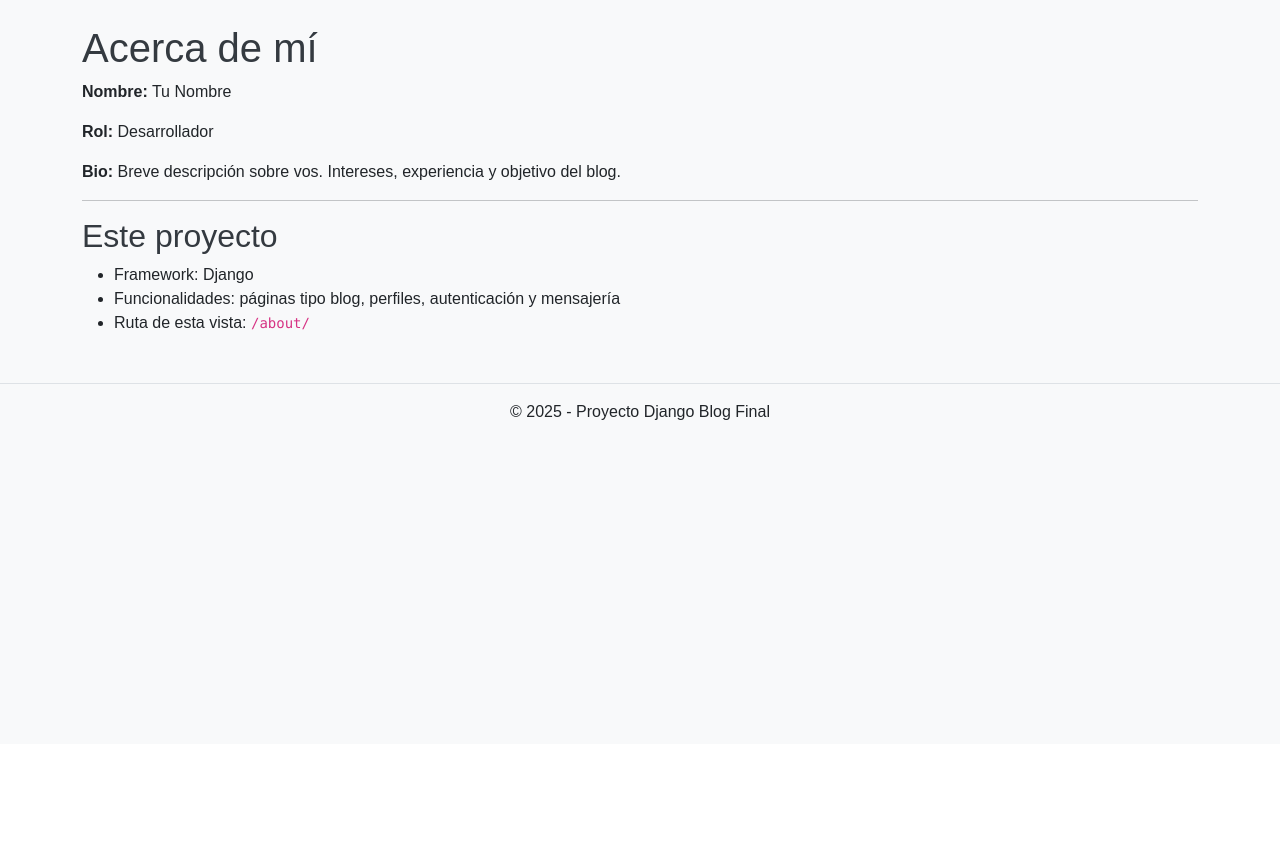
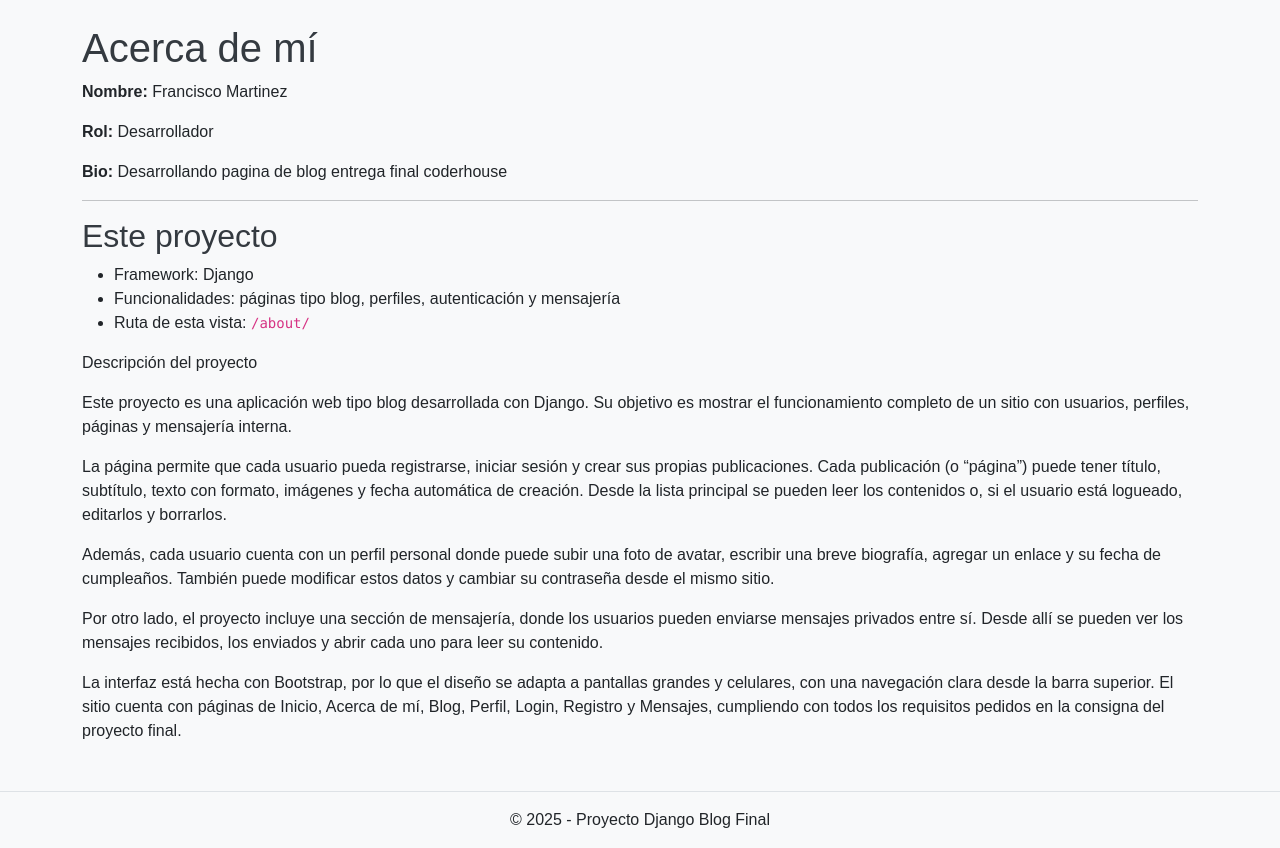
Before and after one commit to franciscomarttinnez/EntregaFinalCoderhousePython, a Django app: page /about/ in a window 1280 px wide. Shown: the part 56-904 px from the top of the page. Before the commit the page ends 476 px from the top, so only its background shows below. Run offline with Django 5.2, Linux system fonts and the light colour scheme.

Commit message:
final commit

```diff
--- a/core/views.py
+++ b/core/views.py
@@ -7,8 +7,8 @@ from django.shortcuts import render
 
 def about(request):
     context = {
-        "owner_name": "Tu Nombre",
+        "owner_name": "Francisco Martinez",
         "owner_role": "Desarrollador",
-        "owner_bio": "Breve descripción sobre vos. Intereses, experiencia y objetivo del blog.",
+        "owner_bio": "Desarrollando pagina de blog entrega final coderhouse",
     }
     return render(request, "about.html", context)
--- a/templates/about.html
+++ b/templates/about.html
@@ -16,4 +16,26 @@
 		<li>Funcionalidades: páginas tipo blog, perfiles, autenticación y mensajería</li>
 		<li>Ruta de esta vista: <code>/about/</code></li>
 	</ul>
+    <p>
+    Descripción del proyecto
+    </p>
+    <p>Este proyecto es una aplicación web tipo blog desarrollada con Django.
+    Su objetivo es mostrar el funcionamiento completo de un sitio con usuarios, perfiles, páginas y mensajería interna.
+    </p>
+    <p>La página permite que cada usuario pueda registrarse, iniciar sesión y crear sus propias publicaciones.
+    Cada publicación (o “página”) puede tener título, subtítulo, texto con formato, imágenes y fecha automática de creación.
+    Desde la lista principal se pueden leer los contenidos o, si el usuario está logueado, editarlos y borrarlos.
+    </p>
+    <p>
+    Además, cada usuario cuenta con un perfil personal donde puede subir una foto de avatar, escribir una breve biografía, agregar un enlace y su fecha de cumpleaños.
+    También puede modificar estos datos y cambiar su contraseña desde el mismo sitio.
+    </p>
+    <p>
+    Por otro lado, el proyecto incluye una sección de mensajería, donde los usuarios pueden enviarse mensajes privados entre sí.
+    Desde allí se pueden ver los mensajes recibidos, los enviados y abrir cada uno para leer su contenido.
+    </p>
+    <p>
+    La interfaz está hecha con Bootstrap, por lo que el diseño se adapta a pantallas grandes y celulares, con una navegación clara desde la barra superior.
+    El sitio cuenta con páginas de Inicio, Acerca de mí, Blog, Perfil, Login, Registro y Mensajes, cumpliendo con todos los requisitos pedidos en la consigna del proyecto final.
+    </p>
 {% endblock %}
```
